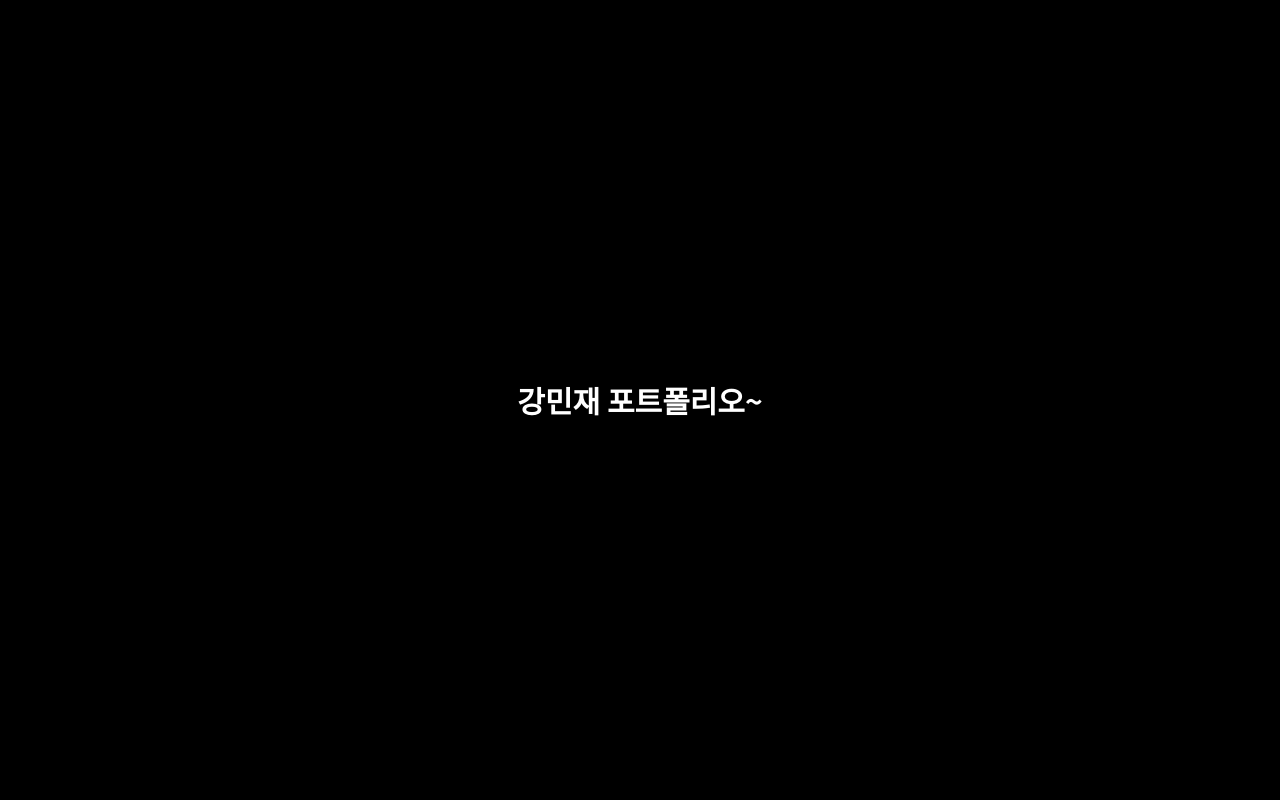
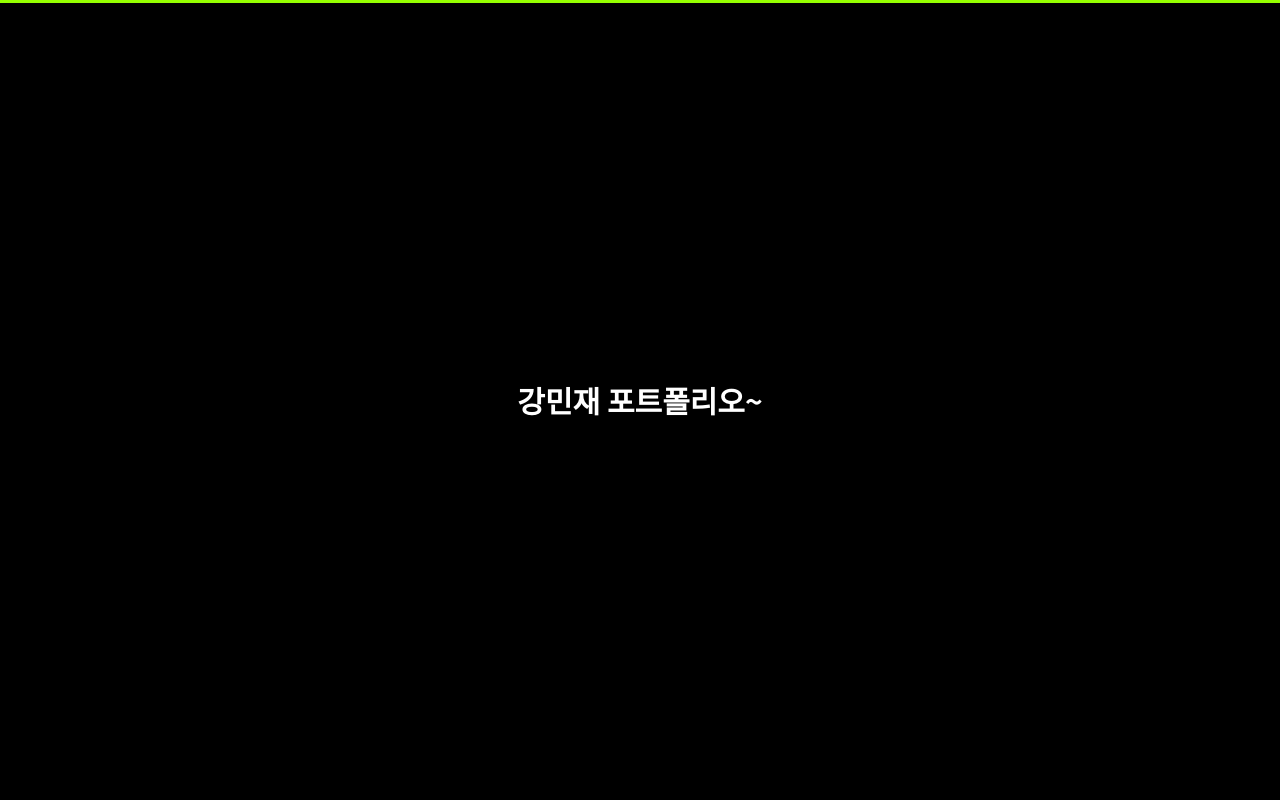
Before and after one commit to minijae011030/Portfolio, a React (Create React App) app: page / in a window 1280 px wide. Shown: the top 800 px of the page. Built offline with nearby package versions, Linux system fonts and the light colour scheme.

Commit message:
top slide

```diff
--- a/package.json
+++ b/package.json
@@ -6,6 +6,7 @@
     "@testing-library/jest-dom": "^5.17.0",
     "@testing-library/react": "^13.4.0",
     "@testing-library/user-event": "^13.5.0",
+    "framer-motion": "^11.5.4",
     "react": "^18.3.1",
     "react-dom": "^18.3.1",
     "react-router-dom": "^6.26.2",
--- a/src/Home/Home.jsx
+++ b/src/Home/Home.jsx
@@ -1,4 +1,5 @@
 import { useEffect, useState } from "react";
+import { motion, useScroll } from "framer-motion"; // framer-motion에서 훅과 motion 컴포넌트를 가져옵니다.
 
 import Cover from "./section/cover/Cover";
 import Profile from "./section/profile/Profile";
@@ -6,6 +7,9 @@ import Projects from "./section/projects/Projects";
 
 function Home() {
   const [isSmallScreen, setIsSmallScreen] = useState(false);
+
+  // framer-motion의 useScroll 훅을 사용하여 scrollYProgress 값을 가져옵니다.
+  const { scrollYProgress } = useScroll();
 
   function handleResize() {
     setIsSmallScreen(window.innerWidth <= 770);
@@ -18,11 +22,24 @@ function Home() {
   }, []);
 
   return (
-    <div style={{ backgroundColor: "black" }}>
+    <>
+      <motion.div
+        style={{
+          scaleX: scrollYProgress,
+          height: 3,
+          backgroundColor: "#95FF00",
+          position: "fixed",
+          top: 0,
+          right: 0,
+          left: 0,
+          transformOrigin: "left",
+          zIndex: 1000,
+        }}
+      />
       <Cover />
       <Profile isSmallScreen={isSmallScreen} />
       <Projects isSmallScreen={isSmallScreen} />
-    </div>
+    </>
   );
 }
 
```
Also changed, not shown: 1 other file (tests, documents, lock files or other folders).
